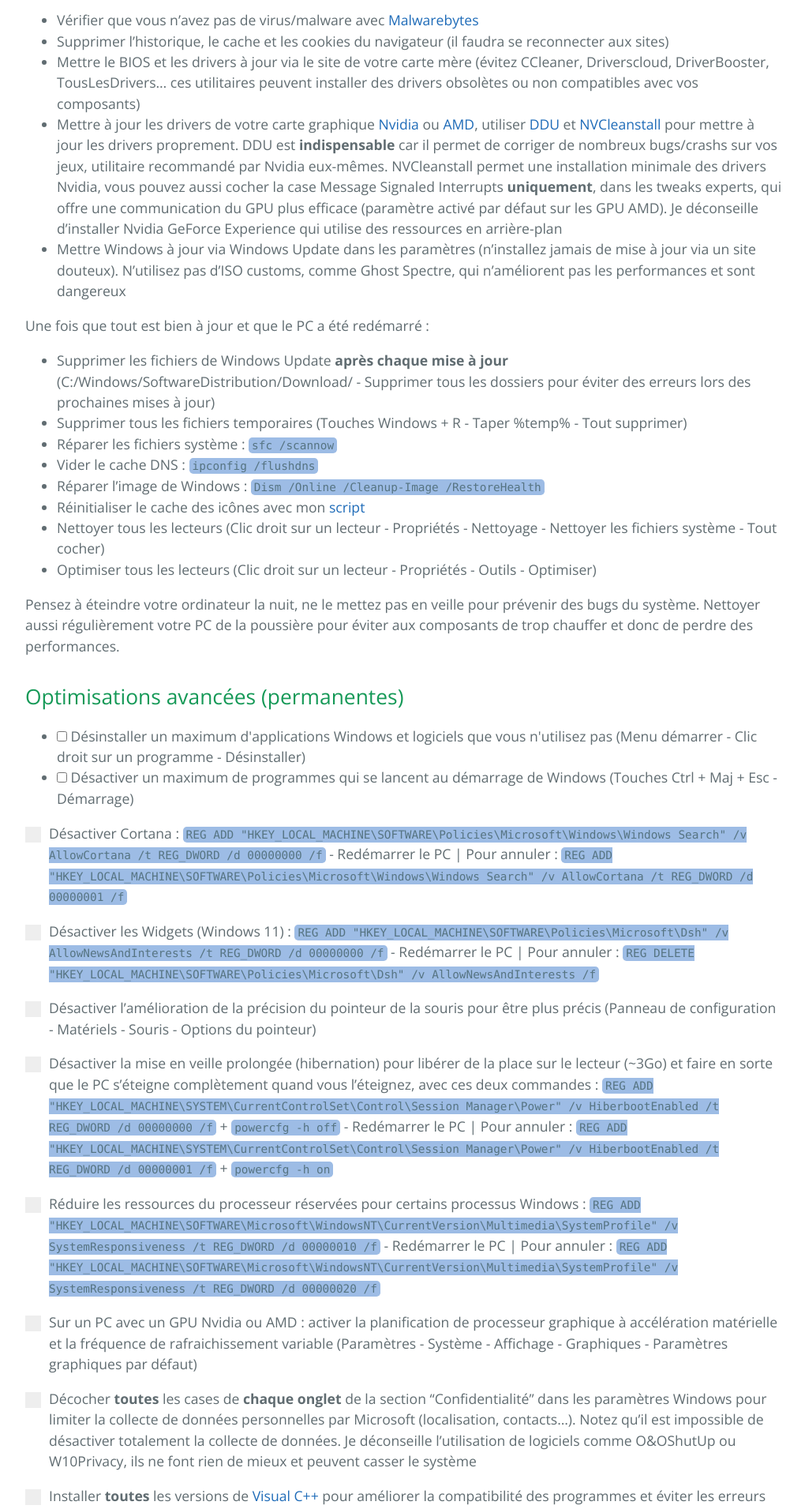
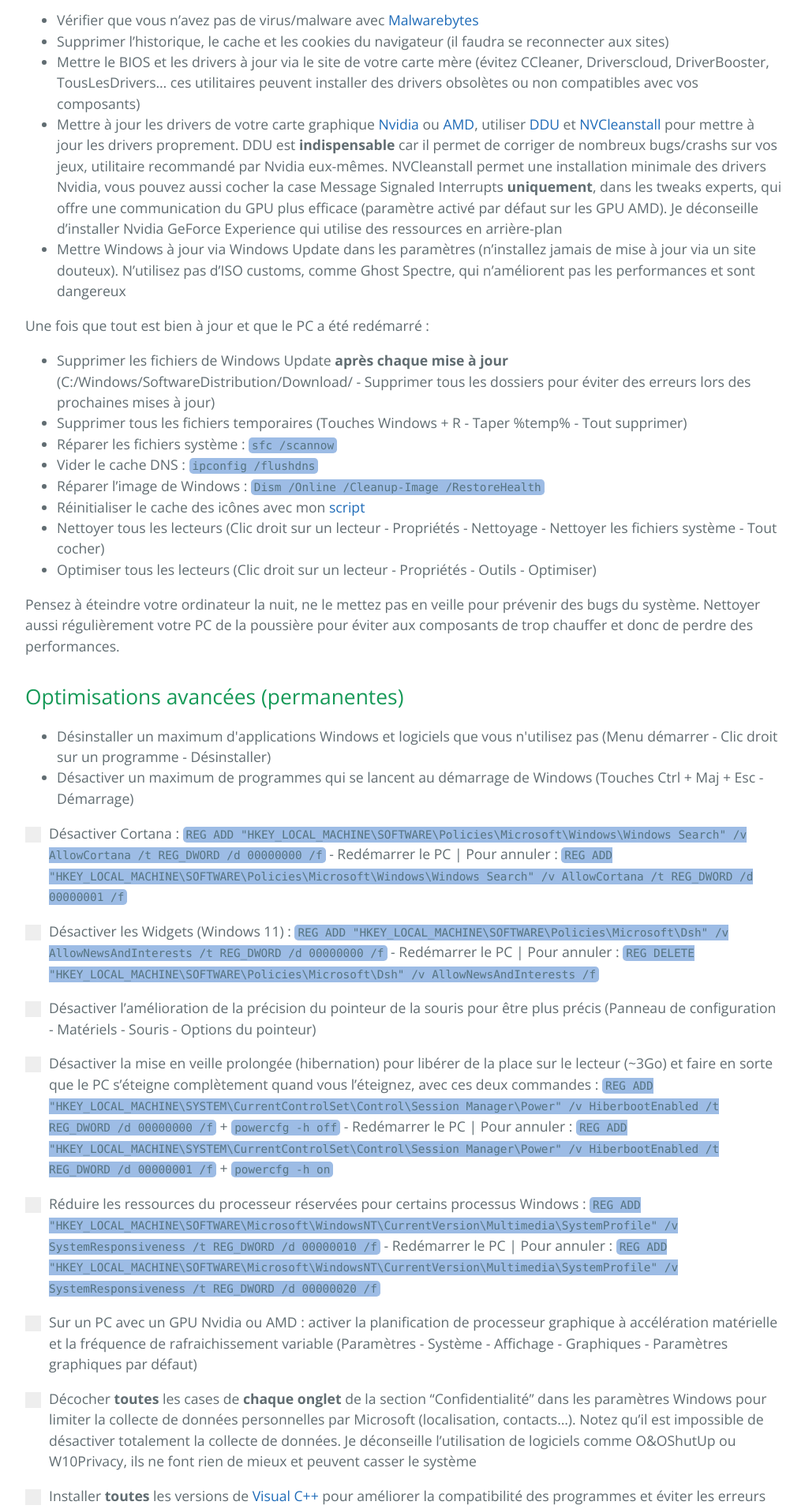
Before and after one commit to PouletEnSlip/pouletenslip.github.io, a Jekyll site: the page built from pages/opti/index.md, in a window 1280 px wide. Shown: the part 694-2605 px from the top of the page at 79% size, without its empty margins (128-1148 px from the left). Built offline with Jekyll 4.4.1, drawn with Linux system fonts in a browser that asks for light colours; comment, search, counter and statistics services are not loaded.

Commit message:
Update style.scss

```diff
--- a/assets/css/style.scss
+++ b/assets/css/style.scss
@@ -3,6 +3,9 @@
 
 @import 'jekyll-theme-cayman';
 
+.check-with-label {
+  display: none;
+}
 .check-with-label:hover, .label-for-check:hover {
   cursor: pointer;
 }
```
